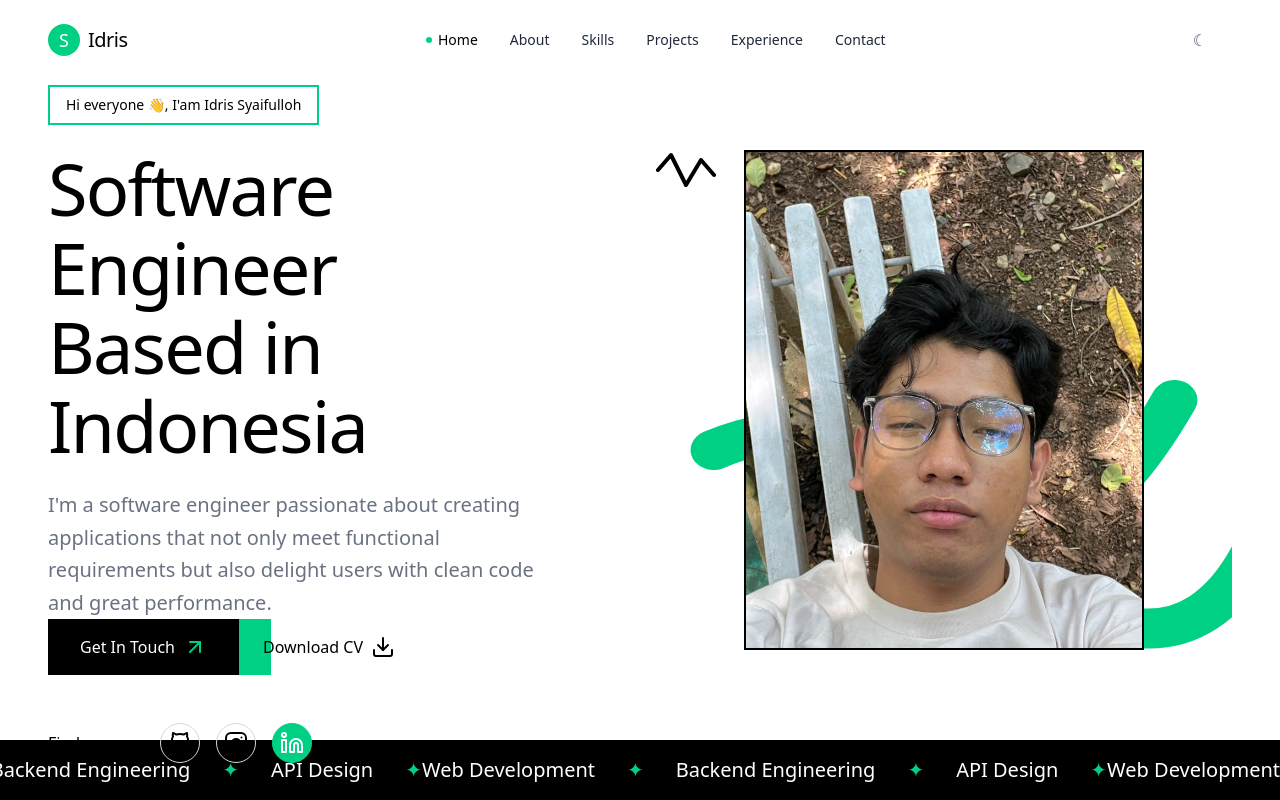
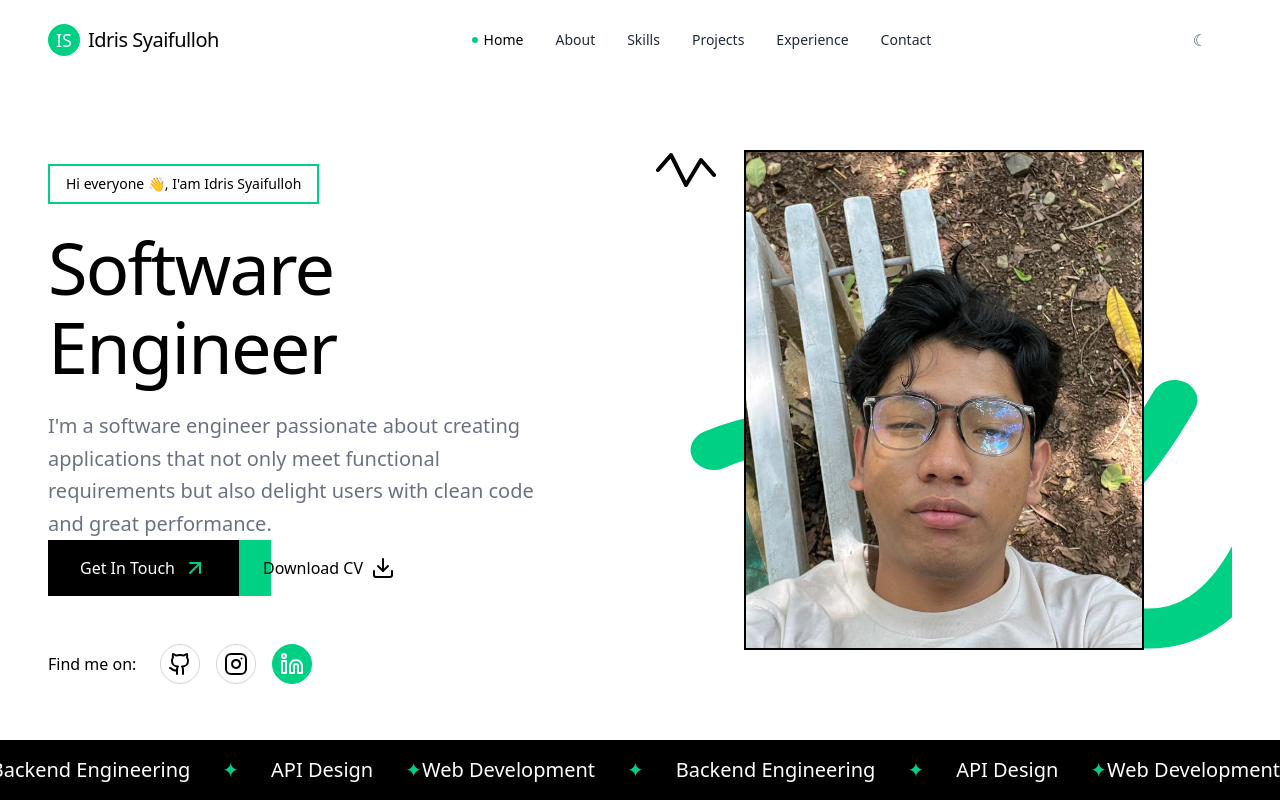
Before and after one commit to IdrisSyaifulloh/Portofolio-IdrisSyaifulloh, a React (Vite) app: page / in a window 1280 px wide. Shown: the top 800 px of the page. Built offline with nearby package versions, Linux system fonts and the light colour scheme.

Commit message:
Porfolio Update

```diff
--- a/src/components/Hero.tsx
+++ b/src/components/Hero.tsx
@@ -37,7 +37,6 @@ export function Hero() {
               style={{ lineHeight: 1.1 }}
             >
               Software Engineer<br />
-              Based in Indonesia
             </motion.h1>
 
             {/* Description */}
--- a/src/components/Navigation.tsx
+++ b/src/components/Navigation.tsx
@@ -56,10 +56,10 @@ export function Navigation() {
             transition={{ duration: 0.2 }}
           >
             <div className="w-8 h-8 rounded-full flex items-center justify-center text-white font-bold text-lg" style={{ backgroundColor: '#00D084' }}>
-              S
+              IS
             </div>
             <span className="text-xl font-semibold text-black dark:text-white tracking-tight">
-              Idris
+              Idris Syaifulloh
             </span>
           </motion.a>
 
```
Also changed, not shown: 2 other files (tests, documents, lock files or other folders).
